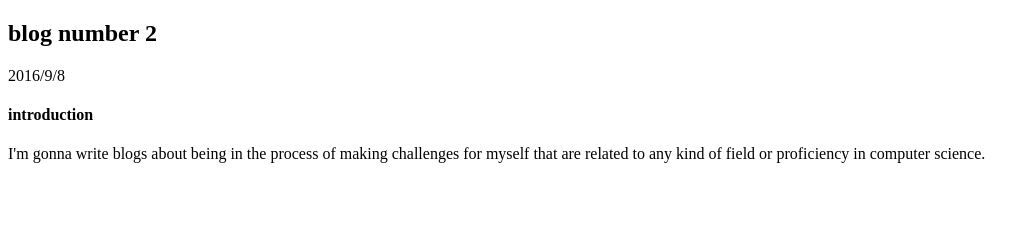
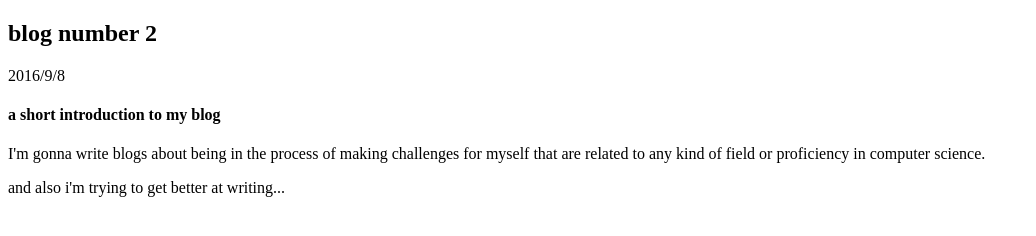
Before and after one commit to shoysmTP/shoysmtp.github.io, a plain HTML site: page blog/two/two.html in a window 1280 px wide. Shown: the whole page, without its empty margins (0-1036 px from the left). Drawn offline with Linux system fonts and the light colour scheme.

Commit message:
Update two.html

```diff
--- a/blog/two/two.html
+++ b/blog/two/two.html
@@ -7,7 +7,8 @@
 <body>
     <h2>blog number 2</h2>
     <p>2016/9/8</p>
-    <h4>introduction</h4>
+    <h4>a short introduction to my blog</h4>
     <p>I'm gonna write blogs about being in the process of making challenges for myself that are related to any kind of field or proficiency in computer science.</p>
+    <p>and also i'm trying to get better at writing...</p>
 </body>
 </html>
```
